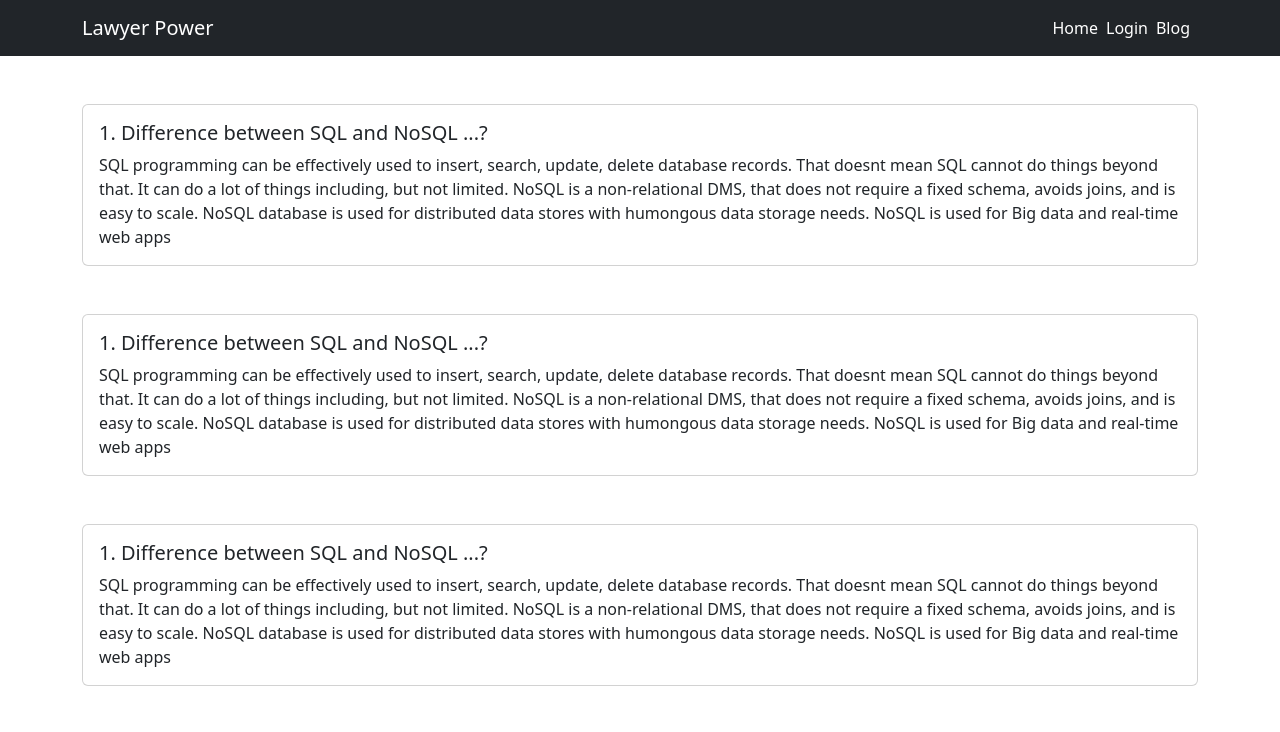
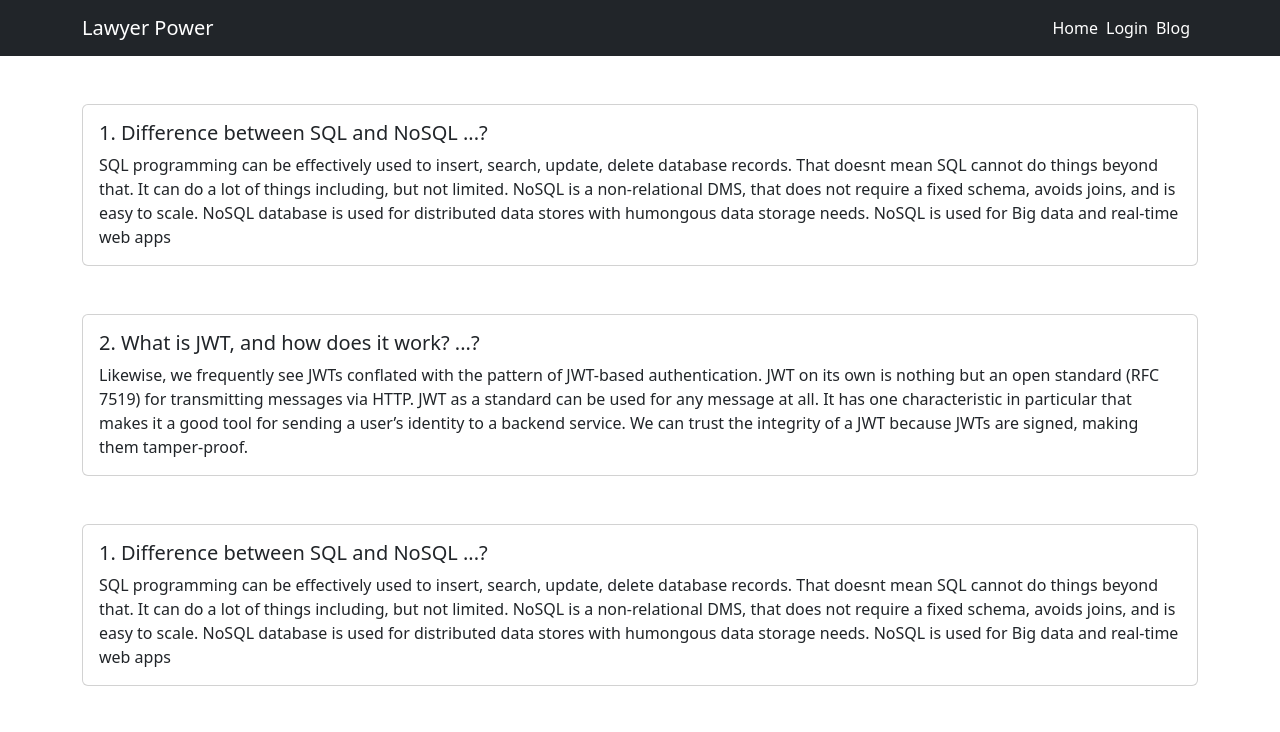
Before and after one commit to Rifazul-Islam/lawyer-service, a React (Create React App) app: page /blog in a window 1280 px wide. Shown: the top 732 px of the page. Built offline with nearby package versions, Linux system fonts and the light colour scheme; no server answers.

Commit message:
add blog two number anwers

```diff
--- a/src/Pages/Blog/Blog.js
+++ b/src/Pages/Blog/Blog.js
@@ -32,12 +32,11 @@ const Blog = () => {
       <Card className='mt-5'>
 
        <Card.Body>
-      <Card.Title> 1. Difference between SQL and NoSQL ...?</Card.Title>
+      <Card.Title> 2. What is JWT, and how does it work? ...?</Card.Title>
       <Card.Text>
-          SQL programming can be effectively used to insert, search, update, delete database records.
-           That doesnt mean SQL cannot do things beyond that. It can do a lot of things including, but not limited.
-          NoSQL is a non-relational DMS, that does not require a fixed schema, avoids joins, and is easy to scale. NoSQL database is used for distributed data stores with
-          humongous data storage needs. NoSQL is used for Big data and real-time web apps
+      Likewise, we frequently see JWTs conflated with the pattern of JWT-based
+      authentication. JWT on its own is nothing but an open standard (RFC 7519) for transmitting messages via HTTP. JWT as a standard can be used for any message at all. It has one characteristic in particular that makes it a good tool for sending a user’s identity to a backend service. We can trust the integrity of a JWT
+       because JWTs are signed, making them tamper-proof.
       </Card.Text>
 
     </Card.Body>
```
